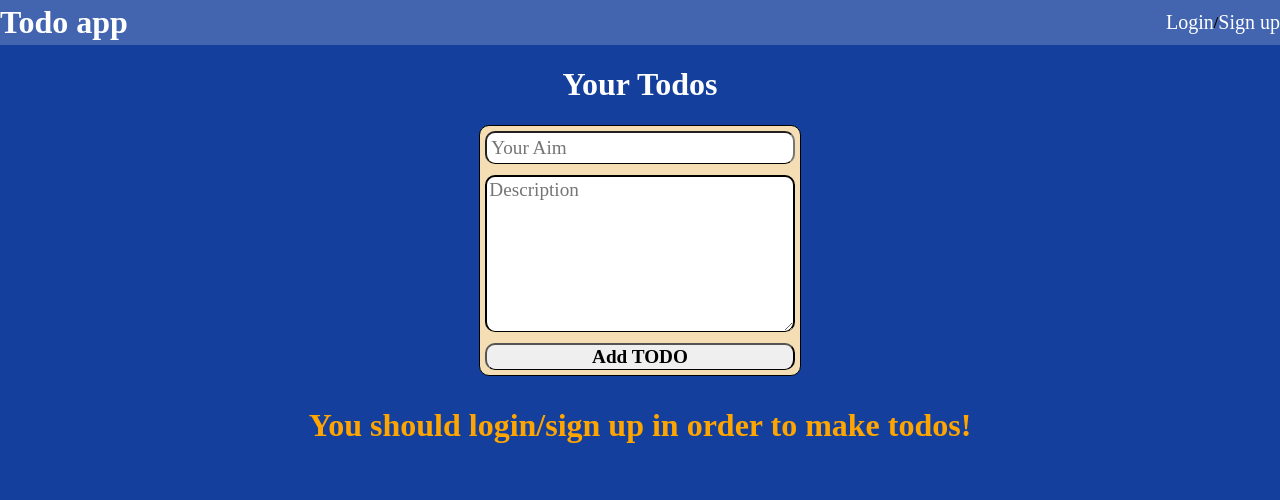
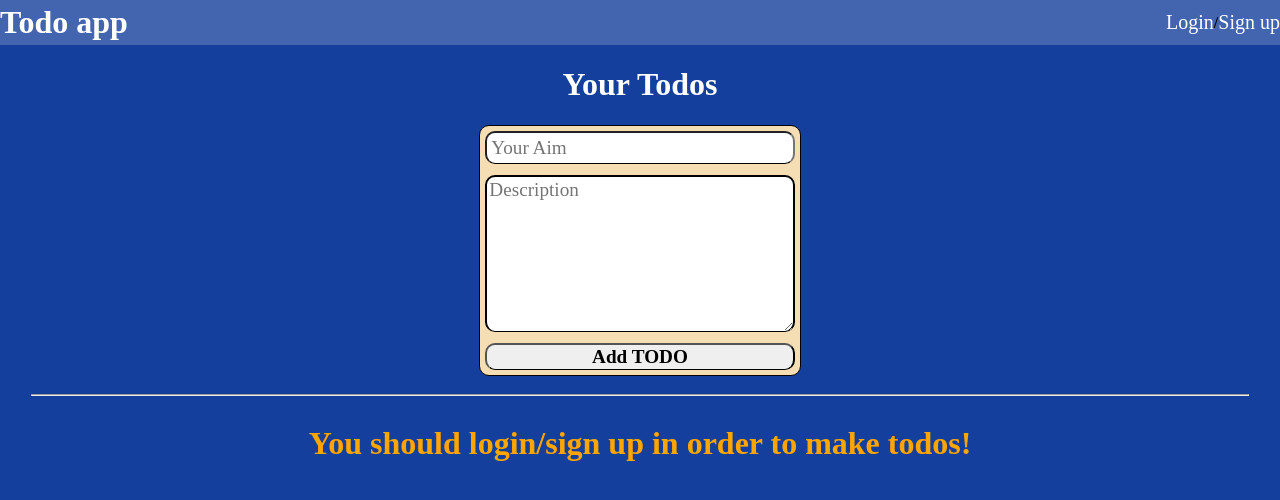
Before and after one commit to SaintUkrainian/ToDo, a React (Create React App) app: page / in a window 1280 px wide. Shown: the top 500 px of the page. Built offline with nearby package versions, Linux system fonts and the light colour scheme.

Commit message:
text aligning fix + hr between two sections

```diff
--- a/src/components/Main/Main.js
+++ b/src/components/Main/Main.js
@@ -150,6 +150,7 @@ function Main(props) {
                 />
                 <button onClick={addTodo}>Add TODO</button>
             </div>
+            <hr width={"95%"}/>
             {itemToBeDisplayed}
         </React.Fragment>
 
--- a/src/components/Todo/Todo.css
+++ b/src/components/Todo/Todo.css
@@ -6,14 +6,13 @@
     border-radius: 10px;
     margin: 10pt auto auto;
     width: 16.5rem;
-    text-align: justify;
+    text-align: left;
     padding: 20pt;
     background-color: wheat;
     transition: all 0.3s ease-out;
 }
 
 .Todo p {
-    /*word-wrap: break-word;*/
     width: 100%;
     color: black;
     font-size: larger;
```
